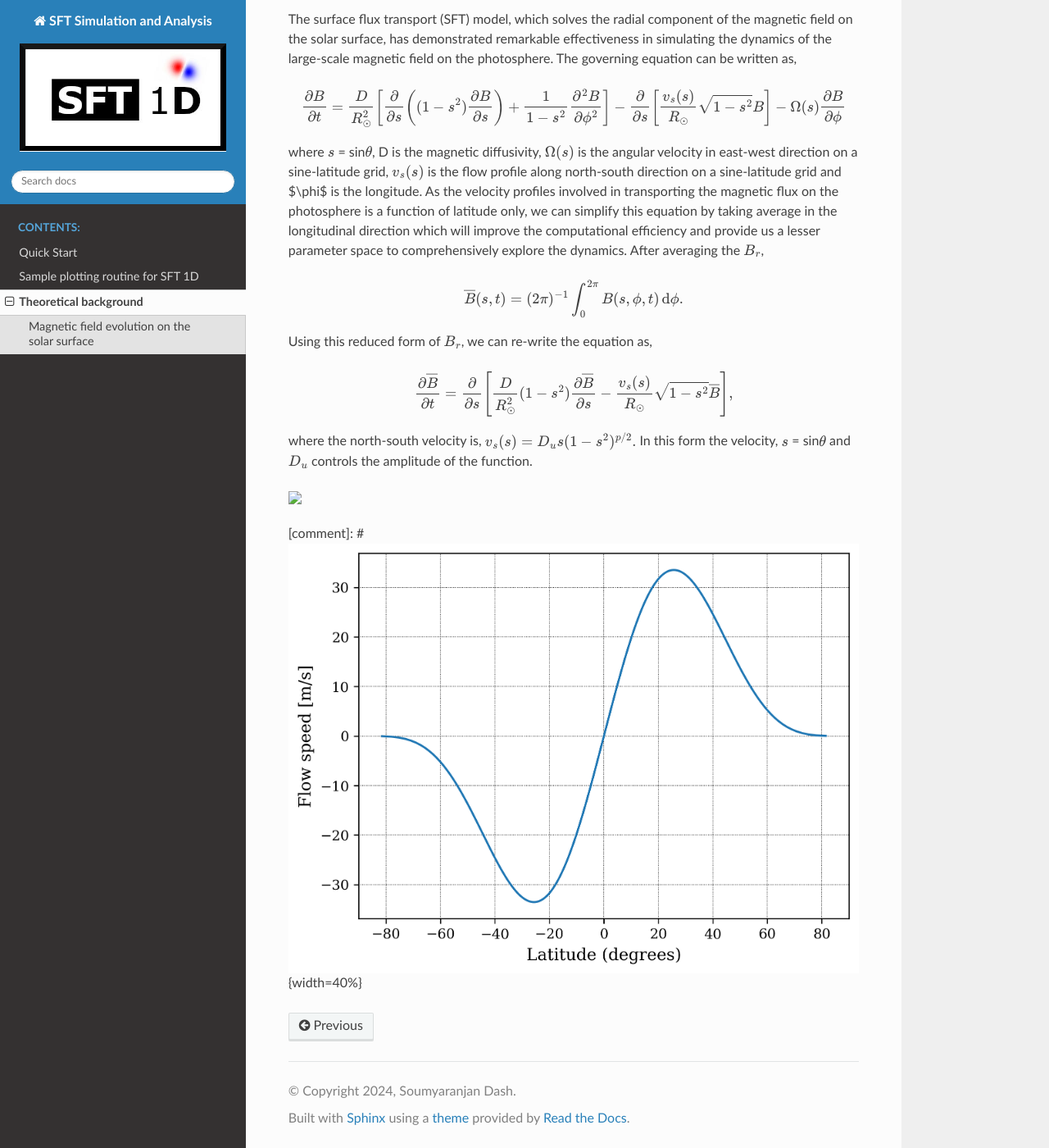
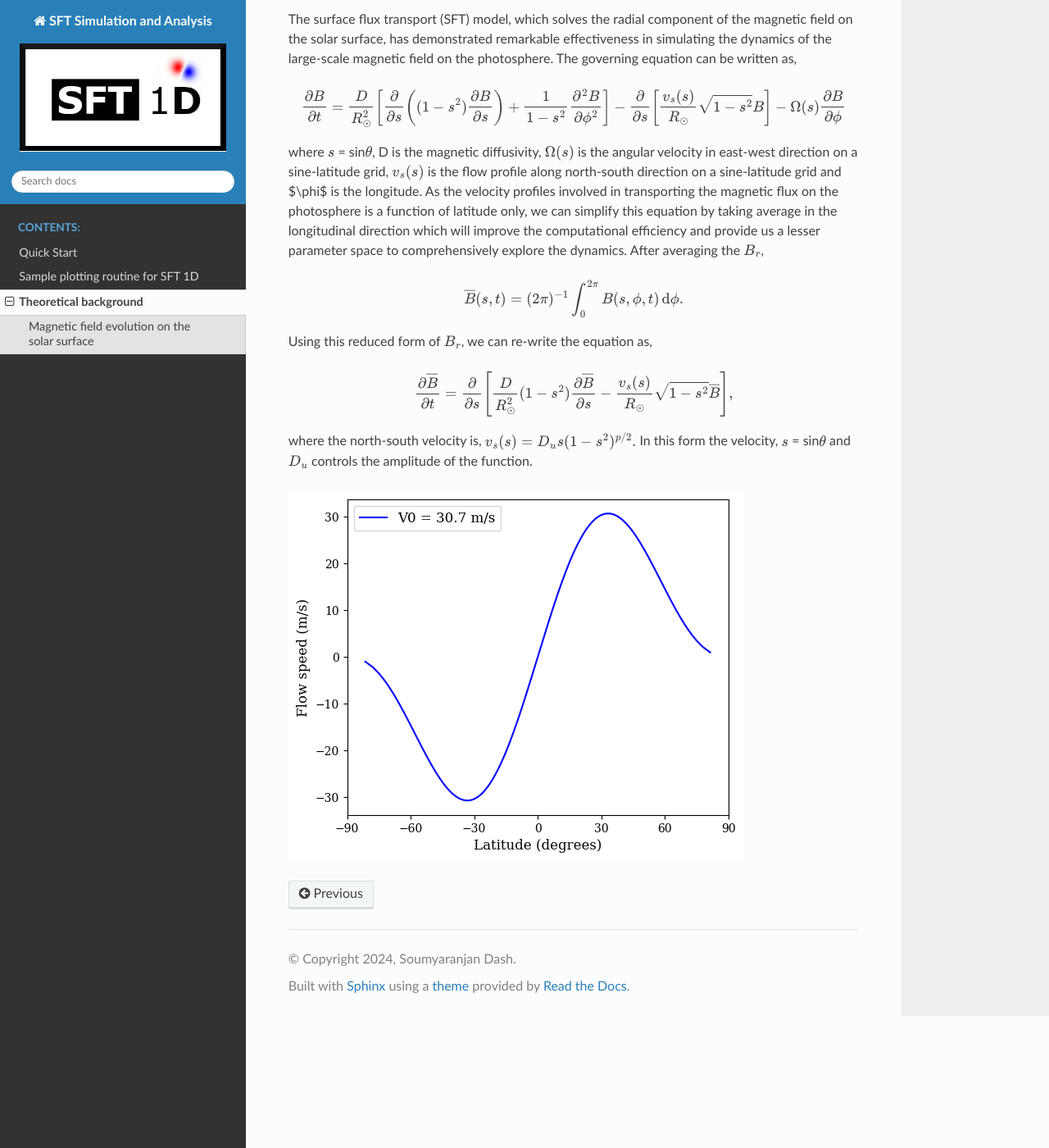
Before and after one commit to sr-dash/SFT-1D, a Sphinx documentation site: the page built from docs/sample1.md, in a window 1280 px wide and 1400 px high, scrolled down 204 px. Shown: the whole window at 82% size. Built offline with Sphinx 7.4.7 and the Read the Docs theme 2.0.0, drawn with Linux system fonts in a browser that asks for light colours.

Commit message:
New sample image and modification to the documentation.

```diff
--- a/docs/sample1.md
+++ b/docs/sample1.md
@@ -39,6 +39,4 @@ where the north-south velocity is, {math}`v_s(s) = D_us(1-s^2)^{p/2}.` In
 this form the velocity, {math}`s` = sin{math}`\theta` and {math}`D_u` controls the
 amplitude of the function.
 
-<img src="MC_flow250.png" width="50%">
-
-[comment]: # ![Meridional flow profile](MC_flow250.png "Example meridional flow profile."){width=40%}
+![Meridional flow profile](MC_flow.png "Example meridional flow profile.")
```
Also changed, not shown: docs/MC_flow.png (added), docs/MC_flow250.png (deleted), 9 other files.
